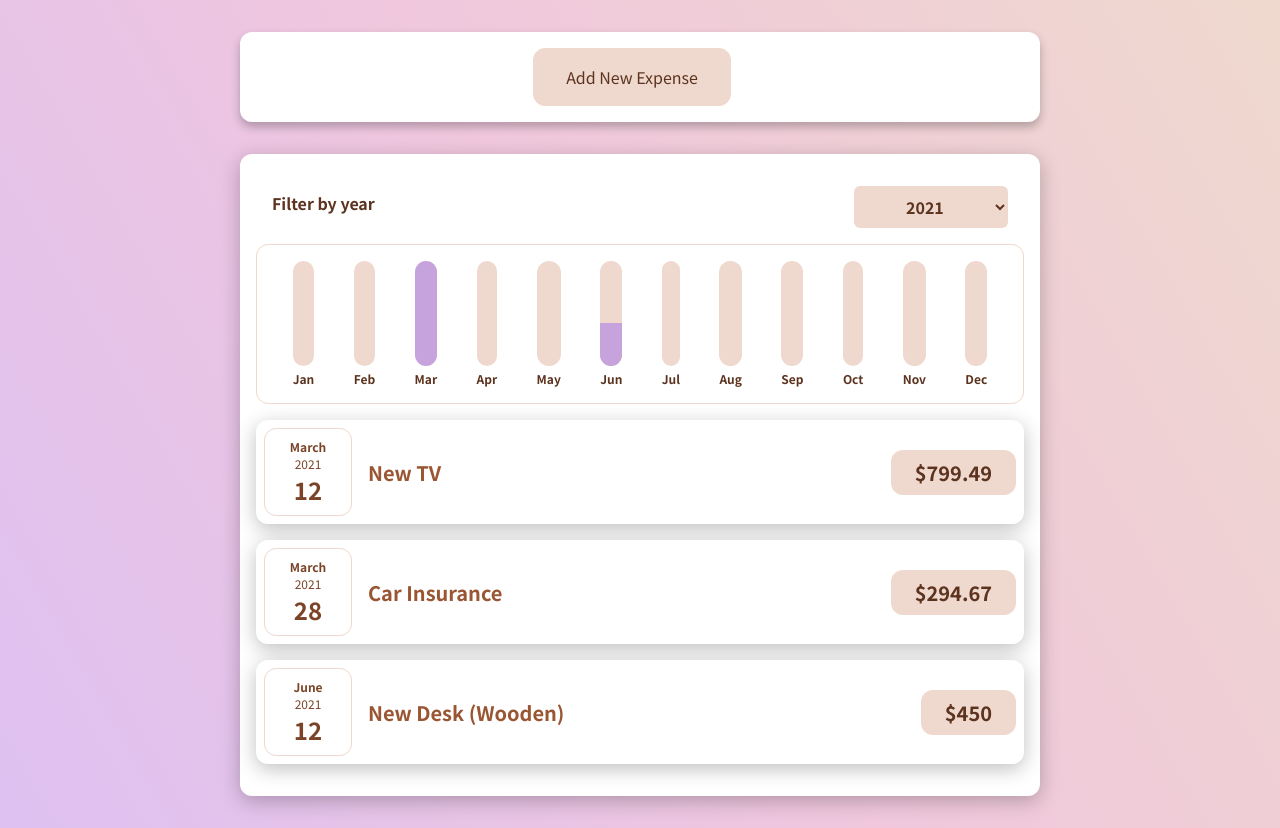
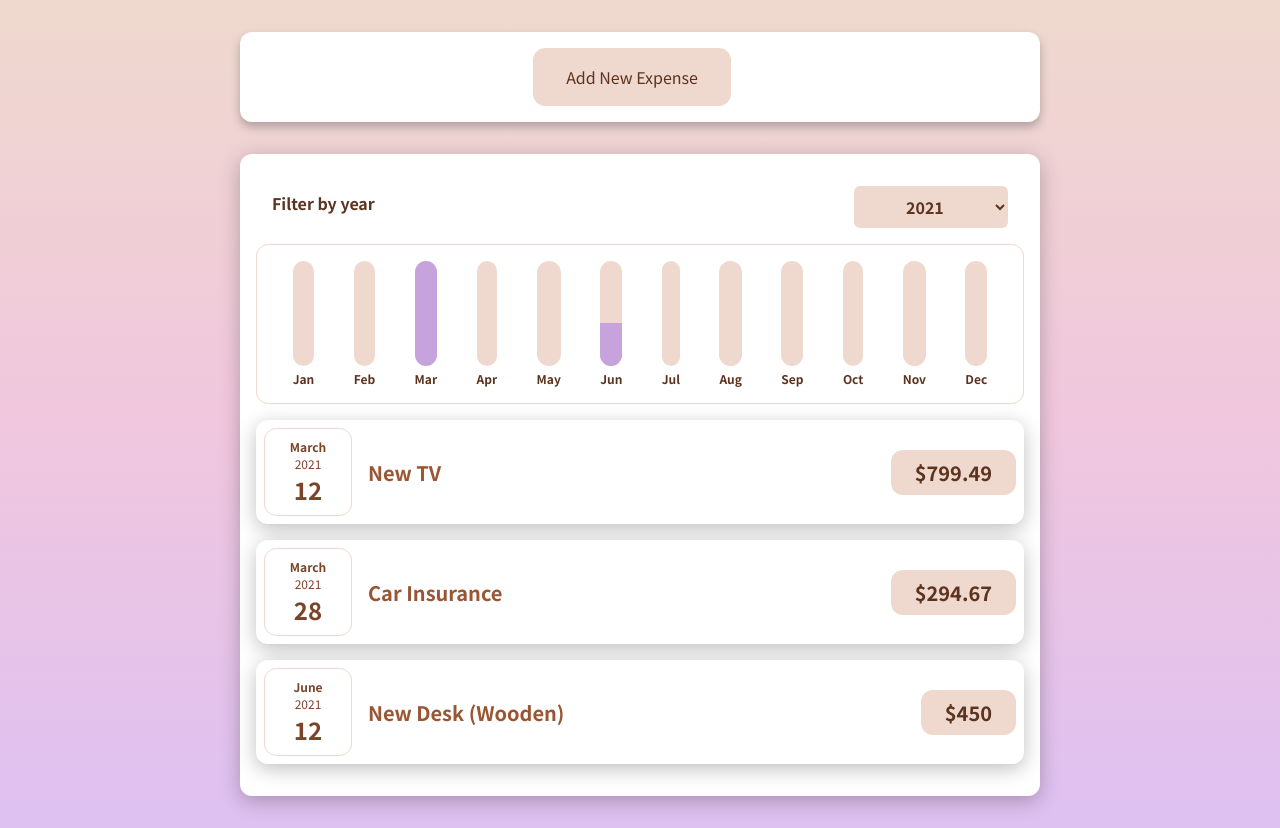
Before and after one commit to dawidlehai/react-expenses-tracker, a React (Create React App) app: page / in a window 1280 px wide. Built offline with nearby package versions, Linux system fonts and the light colour scheme.

Commit message:
style: change background gradient direction to top

```diff
--- a/src/index.css
+++ b/src/index.css
@@ -12,5 +12,5 @@ html {
 
 body {
   margin: 0;
-  background: linear-gradient(60deg, #dec0f1, #f0c7dd, #efd9ce);
+  background: linear-gradient(to top, #dec0f1, #f0c7dd, #efd9ce);
 }
```
